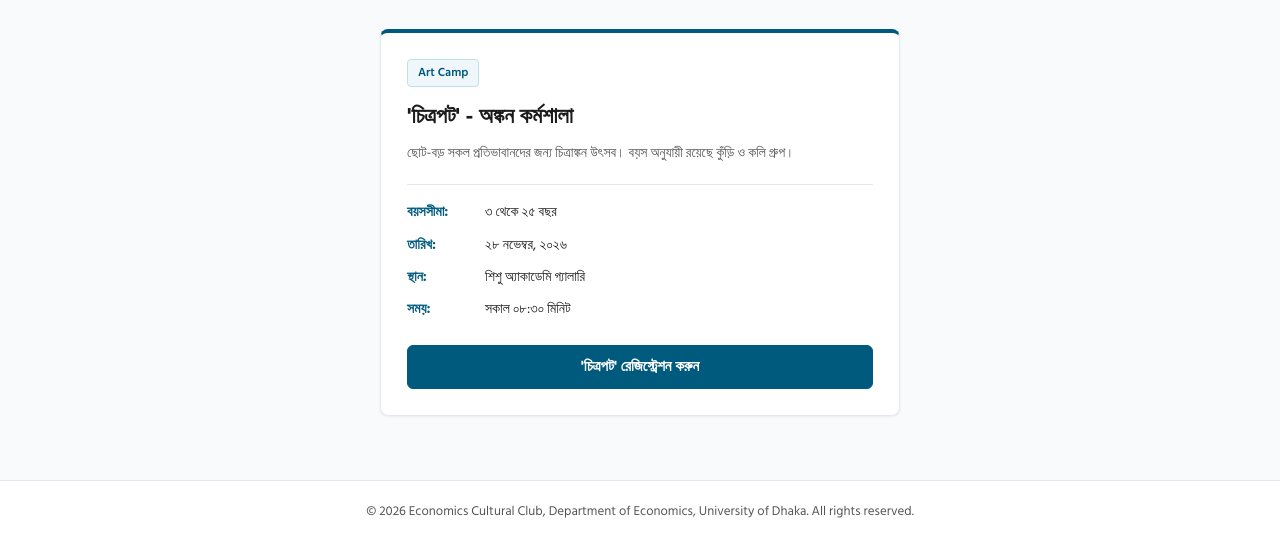
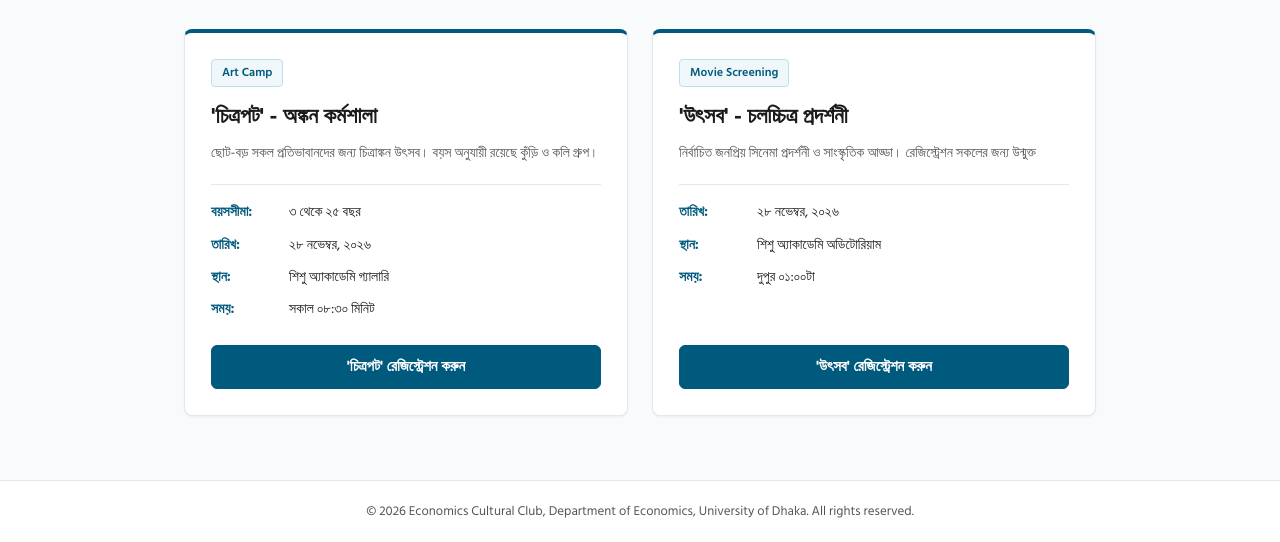
Before and after one commit to eccdu/events, a plain HTML site: page index.html in a window 1280 px wide. Shown: the part 714-1256 px from the top of the page. Drawn offline with Linux system fonts and the light colour scheme; a web font is replaced by a local one.

Commit message:
feat: restore 'উৎসব' Movie Screening tile and link directly to https://www.tikitor.net/events/eccdu-utshob

```diff
--- a/index.html
+++ b/index.html
@@ -67,14 +67,7 @@
           </a>
         </article>
 
-        <!--
-          ==========================================================================
-          TEMPORARILY HIDDEN SINE DIE: Event 2: Movie Screening 'উৎসব'
-          Keep intact. Only make visible when explicitly commanded by the user.
-          To unhide, remove the comment wrapper below.
-          ==========================================================================
-        -->
-        <!--
+        <!-- Event 2: Movie Screening 'উৎসব' -->
         <article class="event-card" id="card-movie-screening">
           <div>
             <span class="event-tag">Movie Screening</span>
@@ -88,11 +81,10 @@
               <li><strong>সময়:</strong> দুপুর ০১:০০টা</li>
             </ul>
           </div>
-          <a href="movies/" class="btn btn-primary btn-full" style="text-decoration: none;">
+          <a href="https://www.tikitor.net/events/eccdu-utshob" class="btn btn-primary btn-full" style="text-decoration: none;">
             'উৎসব' রেজিস্ট্রেশন করুন
           </a>
         </article>
-        -->
       </div>
     </section>
   </main>
```
